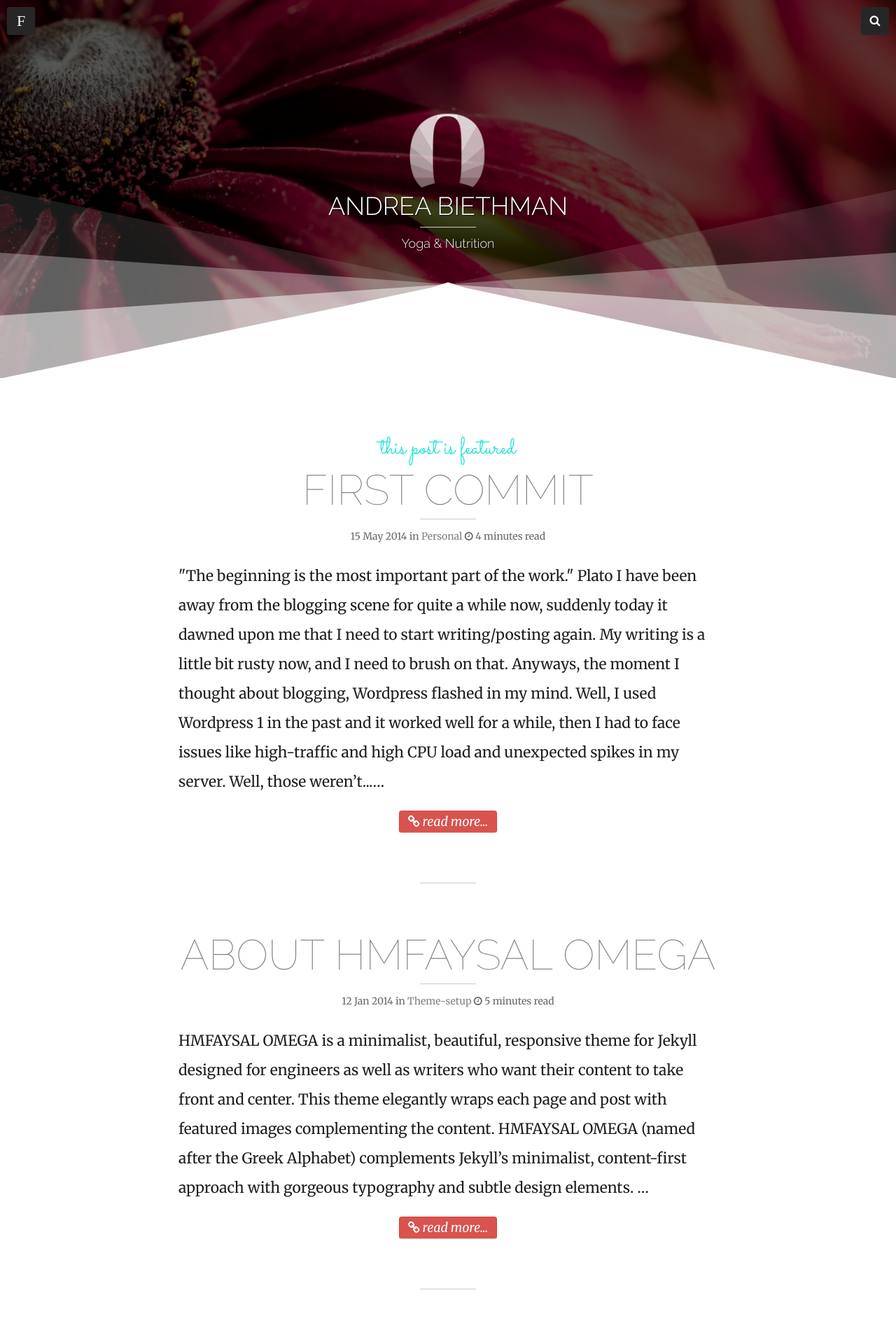
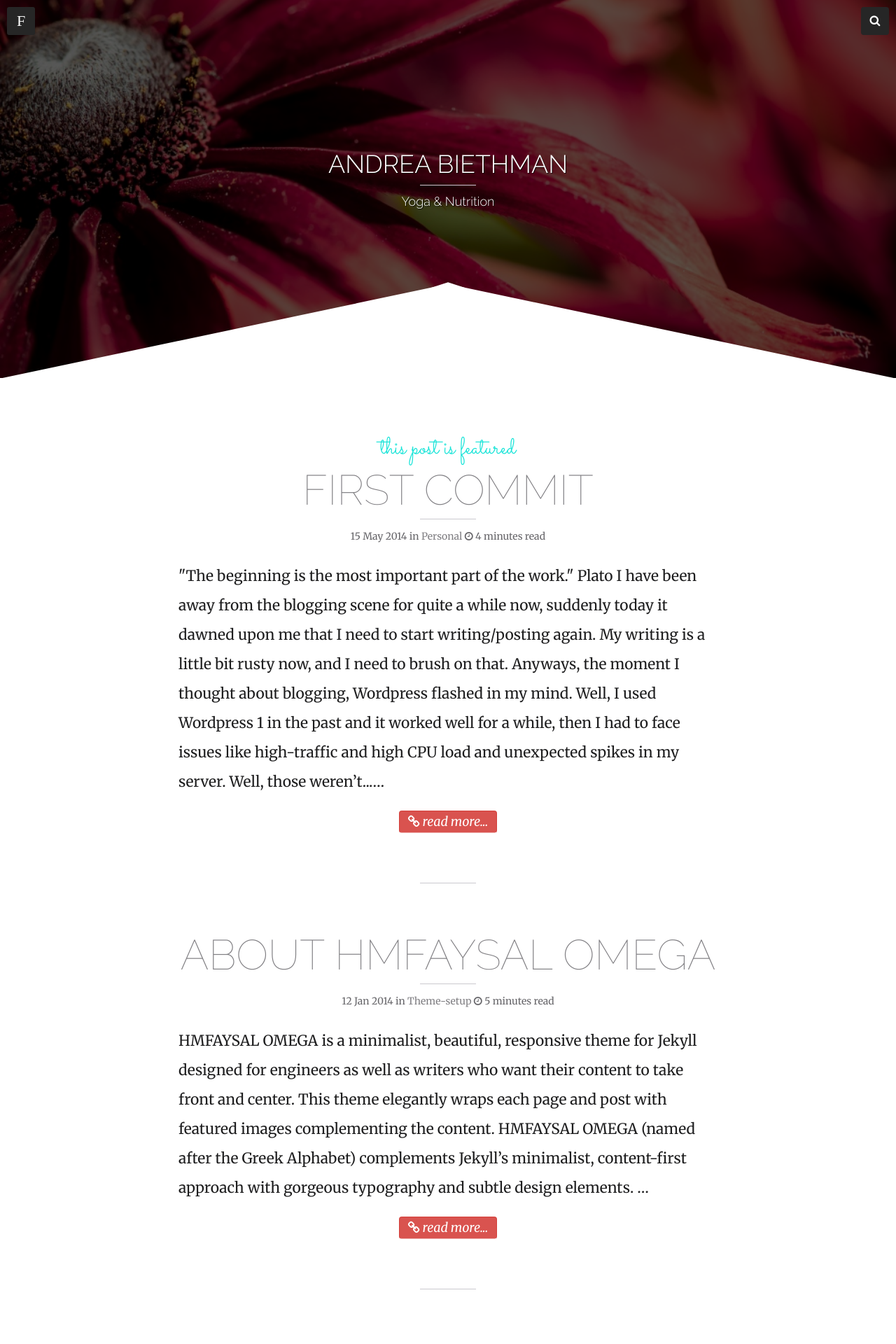
Before and after one commit to abiethman/abiethman.github.io, a Jekyll site: the page built from index.html, in a window 1280 px wide. Shown: the top 1920 px of the page at 70% size. Built offline with Jekyll 4.4.1, drawn with Linux system fonts in a browser that asks for light colours; nearby versions of some CDN libraries; the list of posts is cut into pages by our own code.

Commit message:
no message

```diff
--- a/_config.yml
+++ b/_config.yml
@@ -1,6 +1,6 @@
 title:            Andrea Biethman
 description:      "Yoga & Nutrition"
-logo:             omikron.png
+logo:
 disqus_shortname: hmfaysal
 # Assign a default image for your site's header and footer
 default_bg:       flower.jpg
@@ -12,7 +12,7 @@
 wpm:              200
 # Turn on or off the fin animations in the header and footer
 triangleheader:   true
-animated_fins:    true
+animated_fins:    false
 # Specify the fin color in RGB value
 fin_color:        "255,255,255"
 # Change url to your domain. Leave localhost server or blank when working locally.
@@ -24,14 +24,14 @@
 # Owner/author information
 owner:
   name:           Andrea Biethman
-  avatar:         hmfaysal.jpg
+  avatar:         me.png
   email:          abiethman@gmail.com
   # Use the coder's toolbox at http://coderstoolbox.net/string/#!encoding=xml&action=encode&charset=us_ascii to encode your description into XML string
   description:    Andrea is a wife, mother of two, yoga lover and plant eater.
   # Social networking links used in footer. Update and remove as you like.
   twitter:        abiethman
   facebook:       AndreaBiethmanHealthCoaching
-  github:         abiethman
+  github:
   stackexchange:
   linkedin:
   instagram:      abiethman
```
Also changed, not shown: images/me.png (added), images/peach.jpg (added), images/zinnia.jpg (added).
